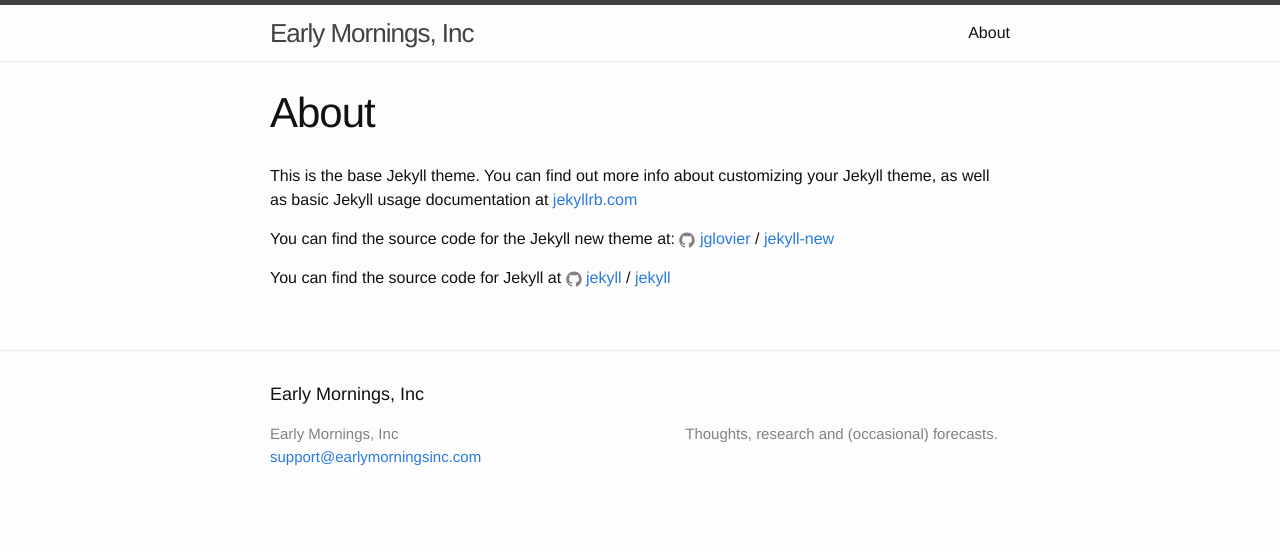
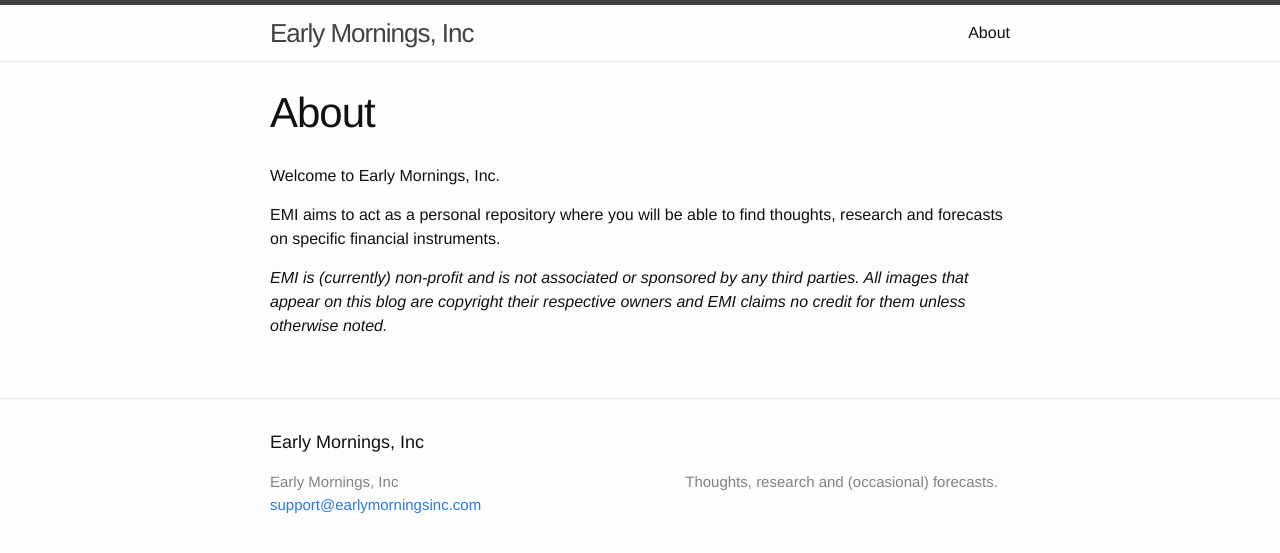
Before and after one commit to L-AY/L-AY.github.io, a Jekyll site: the page built from about.md, in a window 1280 px wide. Shown: the top 553 px of the page. Built offline with Jekyll 4.4.1, drawn with Linux system fonts in a browser that asks for light colours.

Commit message:
Update about.md

```diff
--- a/about.md
+++ b/about.md
@@ -4,12 +4,8 @@ title: About
 permalink: /about/
 ---
 
-This is the base Jekyll theme. You can find out more info about customizing your Jekyll theme, as well as basic Jekyll usage documentation at [jekyllrb.com](http://jekyllrb.com/)
+Welcome to Early Mornings, Inc.
 
-You can find the source code for the Jekyll new theme at:
-{% include icon-github.html username="jglovier" %} /
-[jekyll-new](https://github.com/jglovier/jekyll-new)
+EMI aims to act as a personal repository where you will be able to find thoughts, research and forecasts on specific financial instruments.
 
-You can find the source code for Jekyll at
-{% include icon-github.html username="jekyll" %} /
-[jekyll](https://github.com/jekyll/jekyll)
+_EMI is (currently) non-profit and is not associated or sponsored by any third parties. All images that appear on this blog are copyright their respective owners and EMI claims no credit for them unless otherwise noted._
```
